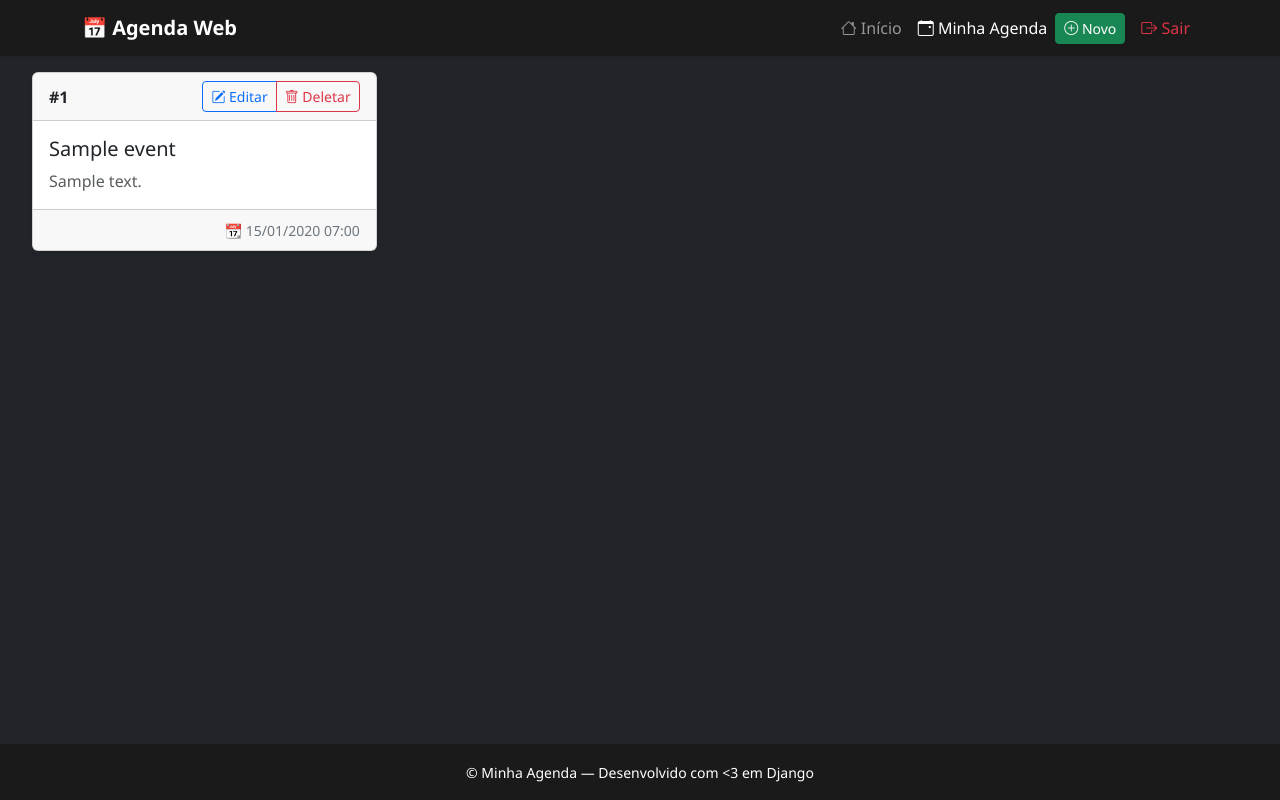
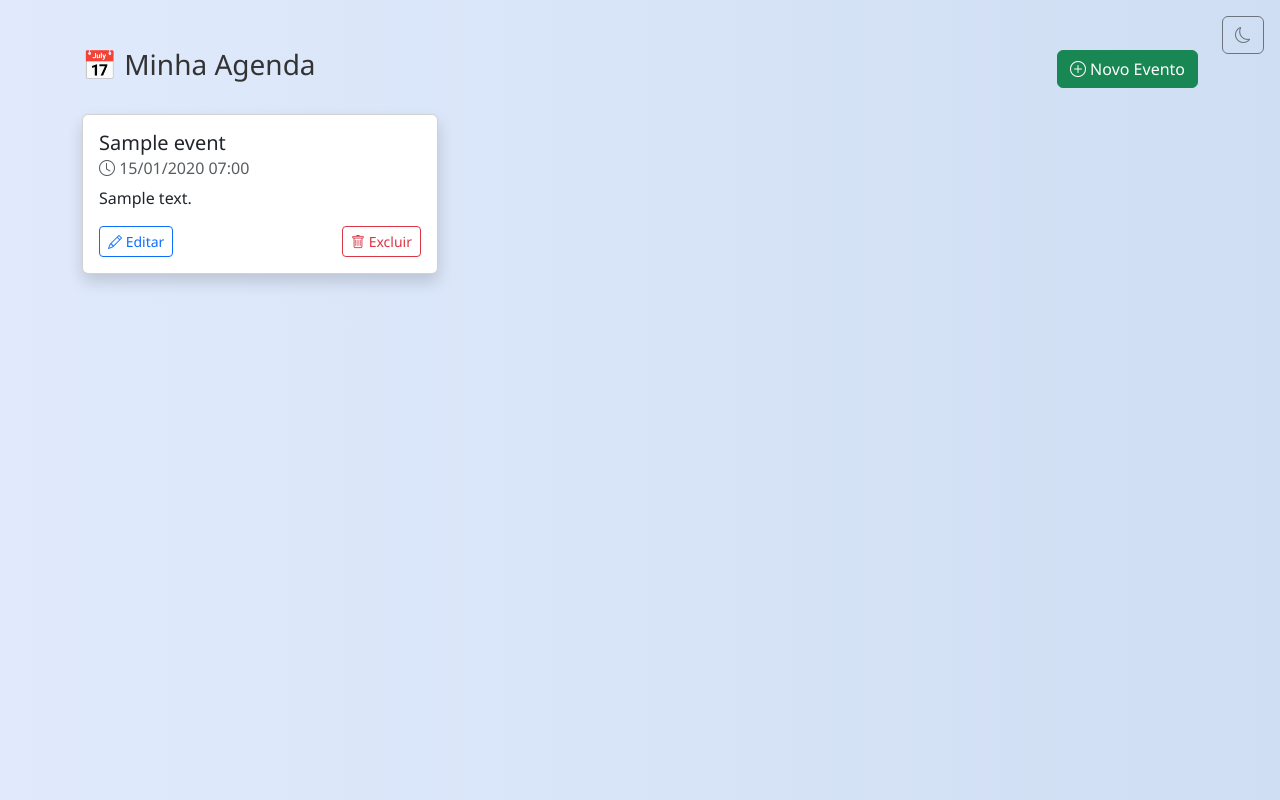
Before and after one commit to devisonsantana/agenda-web-django, a Django app: page /agenda/ in a window 1280 px wide. Run offline with Django 5.2, Linux system fonts and the light colour scheme; a user stored in the database is signed in; tables that the repository leaves empty hold one stand-in row (values such as "Sample post").

Commit message:
feat: update agenda page
- modify views
- add validations
- change html files
- add new styles
- add javascript to alternate theme and validate fields

```diff
--- a/authentication/views.py
+++ b/authentication/views.py
@@ -21,7 +21,7 @@ def login_user(request):
             next_url = request.GET.get('next', 'agenda')
             return redirect(to=next_url)
         else:
-            messages.error(request, 'Provided user or password invalid')
+            messages.error(request, 'Usuário ou senha inválidos.')
             return redirect(to='login')
     return render(request=request, template_name='login.html')
 
--- a/events/static/events/css/agenda.css
+++ /dev/null
@@ -1,8 +0,0 @@
-main {
-    margin: 0 2rem;
-}
-.content {
-    display: grid;
-    grid-template-columns: auto auto;
-    row-gap: 1rem;
-}
--- a/events/static/events/css/style.css
+++ b/events/static/events/css/style.css
@@ -5,3 +5,50 @@
     box-sizing: border-box;
     font-family: 'Segoe UI', Tahoma, Geneva, Verdana, sans-serif;
 }
+/* 🌞 Tema claro */
+body.bg-light {
+    background: linear-gradient(to right, #e0eafc, #cfdef3);
+    transition: background 0.3s;
+    color: #333;
+}
+
+/* 🌙 Tema escuro */
+body.dark {
+    background: linear-gradient(to right, #1f1c2c, #928dab);
+    color: #f0f0f0;
+}
+
+/* Card translúcido padrão */
+.card {
+    background: rgba(255, 255, 255, 0.8);
+    backdrop-filter: blur(10px);
+    border-radius: 12px;
+    transition: background 0.3s, color 0.3s;
+}
+
+/* Card modo escuro */
+body.dark .card {
+    background: rgba(0, 0, 0, 0.6);
+    color: #f0f0f0;
+}
+
+/* Botões padrão */
+.btn {
+    border-radius: 8px;
+    transition: background 0.3s, color 0.3s;
+}
+
+/* Botão de alternar tema */
+#theme-toggle {
+    z-index: 1050;
+}
+
+/* Inputs padrão */
+.form-control {
+    border-radius: 8px;
+}
+
+/* Alerts translúcidos */
+.alert {
+    backdrop-filter: blur(5px);
+}
--- /dev/null
+++ b/events/static/events/js/script.js
@@ -0,0 +1,5 @@
+function confirmDelete(eventId, eventTitle) {
+    if (confirm(`Deseja realmente excluir o evento "${eventTitle}"?`)) {
+        window.location.href = `/agenda/delete/${eventId}`;
+    }
+}
--- /dev/null
+++ b/events/static/events/js/theme.js
@@ -0,0 +1,16 @@
+document.addEventListener('DOMContentLoaded', () => {
+    const toggleBtn = document.getElementById('theme-toggle');
+    const themeIcon = document.getElementById('theme-icon');
+
+    if (localStorage.getItem('theme') === 'dark') {
+        document.body.classList.add('dark');
+        themeIcon.className = 'bi bi-sun';
+    }
+
+    toggleBtn.addEventListener('click', () => {
+        document.body.classList.toggle('dark');
+        const isDark = document.body.classList.contains('dark');
+        themeIcon.className = isDark ? 'bi bi-sun' : 'bi bi-moon';
+        localStorage.setItem('theme', isDark ? 'dark' : 'light');
+    });
+});
--- a/events/templates/agenda.html
+++ b/events/templates/agenda.html
@@ -1,19 +1,54 @@
 {% extends "model-page.html" %}
+
 {% load static %}
-{% block title %}<title>Agenda</title>{% endblock %}
-{% block css %}
-<link rel="stylesheet" href="{% static 'css/agenda.css' %}">{% endblock %}
+
+{% block title %}
+<title>Agenda</title>
+{% endblock %}
+
+{% block js %}
+<script src="{% static 'events/js/script.js' %}" defer></script>
+{% endblock %}
+
 
 {% block content %}
-<main>
-    {% if data %}
-    <div class="content">
-        {% include "model-event.html" %}
+
+<div class="d-flex justify-content-between align-items-center mb-4">
+    <h3>📅 Minha Agenda</h3>
+    <a href="{% url 'new' %}" class="btn btn-success">
+        <i class="bi bi-plus-circle"></i> Novo Evento
+    </a>
+</div>
+
+<!-- Grid de cards -->
+<div class="row g-4">
+    {% for event in events %}
+    <div class="col-md-6 col-lg-4">
+        <div class="card shadow h-100">
+            <div class="card-body d-flex flex-column">
+                <h5 class="card-title">{{ event.title }}</h5>
+                <h6 class="card-subtitle mb-2 text-muted">
+                    <i class="bi bi-clock"></i> {{ event.event_date|date:"d/m/Y H:i" }}
+                </h6>
+                <p class="card-text">{{ event.description|default:"(Sem descrição)" }}</p>
+
+                <div class="mt-auto d-flex justify-content-between">
+                    <a href="{% url 'edit' %}?id={{ event.id }}" class="btn btn-outline-primary btn-sm">
+                        <i class="bi bi-pencil"></i> Editar
+                    </a>
+                    <button class="btn btn-outline-danger btn-sm"
+                        onclick="confirmDelete('{{ event.id }}', '{{ event.title }}')">
+                        <i class="bi bi-trash"></i> Excluir
+                    </button>
+                </div>
+            </div>
+        </div>
     </div>
-    {% else %}
+    {% empty %}
     <div class="alert alert-warning text-center">
         Nenhum evento cadastrado ainda 😔
     </div>
-    {% endif %}
-</main>
+    {% endfor %}
+</div>
+
 {% endblock %}
--- a/events/templates/model-event.html
+++ b/events/templates/model-event.html
@@ -1,33 +1,51 @@
-<div class="row row-cols-1 row-cols-md-2 g-4">
-    {% for event in data %}
-    <div class="col">
-        <div class="card shadow-sm h-100">
-            <div class="card-header d-flex justify-content-between align-items-center">
-                <span><strong>#{{ event.id }}</strong></span>
-                <div class="btn-group btn-group-sm">
-                    <a href="?id={{ event.id }}" class="btn btn-outline-primary">
-                        <i class="bi bi-pencil-square"></i> Editar
+{% extends 'base.html' %}
+
+{% block title %}Minha Agenda{% endblock %}
+
+{% block content %}
+
+<div class="d-flex justify-content-between align-items-center mb-4">
+    <h3>📅 Minha Agenda</h3>
+    <a href="{% url 'new' %}" class="btn btn-success">
+        <i class="bi bi-plus-circle"></i> Novo Evento
+    </a>
+</div>
+
+<!-- Mensagens Django -->
+<div id="messages-container">
+    {% if messages %}
+        {% for message in messages %}
+        <div class="alert alert-{{ message.tags }} py-2">{{ message }}</div>
+        {% endfor %}
+    {% endif %}
+</div>
+
+<!-- Grid de cards -->
+<div class="row g-4">
+    {% for event in events %}
+    <div class="col-md-6 col-lg-4">
+        <div class="card shadow h-100">
+            <div class="card-body d-flex flex-column">
+                <h5 class="card-title">{{ event.title }}</h5>
+                <h6 class="card-subtitle mb-2 text-muted">
+                    <i class="bi bi-clock"></i> {{ event.event_date|date:"d/m/Y H:i" }}
+                </h6>
+                <p class="card-text">{{ event.description|default:"(Sem descrição)" }}</p>
+
+                <div class="mt-auto d-flex justify-content-between">
+                    <a href="{% url 'edit' %}?id={{ event.id }}" class="btn btn-outline-primary btn-sm">
+                        <i class="bi bi-pencil"></i> Editar
                     </a>
-                    <a href="{% url 'delete' event.id %}" class="btn btn-outline-danger"
-                        onclick="return confirm('Tem certeza que deseja excluir este evento?');">
-                        <i class="bi bi-trash"></i> Deletar
-                    </a>
+                    <button class="btn btn-outline-danger btn-sm" onclick="confirmDelete({{ event.id }}, '{{ event.title }}')">
+                        <i class="bi bi-trash"></i> Excluir
+                    </button>
                 </div>
-            </div>
-
-            <div class="card-body">
-                <h5 class="card-title">{{ event.title }}</h5>
-                <p class="card-text text-muted">
-                    {{ event.description|default:"(sem descrição)" }}
-                </p>
-            </div>
-
-            <div class="card-footer text-end">
-                <small class="text-secondary">
-                    📆 {{ event.event_date|date:"d/m/Y H:i" }}
-                </small>
             </div>
         </div>
     </div>
+    {% empty %}
+    <p class="text-center mt-4">Nenhum evento encontrado. Crie um novo evento!</p>
     {% endfor %}
 </div>
+
+{% endblock %}
--- a/events/templates/model-meta.html
+++ b/events/templates/model-meta.html
@@ -1,12 +1,16 @@
 {% load static %}
 <meta charset="UTF-8">
 <meta name="viewport" content="width=device-width, initial-scale=1.0">
+<link rel="apple-touch-icon" sizes="180x180" href="{% static 'events/assets/apple-touch-icon.png' %}">
+<link rel="icon" type="image/png" sizes="32x32" href="{% static 'events/assets/favicon-32x32.png' %}">
+<link rel="icon" type="image/png" sizes="16x16" href="{% static 'events/assets/favicon-16x16.png' %}">
+<link rel="manifest" href="{% static 'events/assets/site.webmanifest' %}">
+<!-- CSS styles -->
+<link rel="stylesheet" href="{% static 'events/css/style.css' %}">
+<!-- bootstrap -->
 <link href="https://cdn.jsdelivr.net/npm/bootstrap@5.3.8/dist/css/bootstrap.min.css" rel="stylesheet"
     integrity="sha384-sRIl4kxILFvY47J16cr9ZwB07vP4J8+LH7qKQnuqkuIAvNWLzeN8tE5YBujZqJLB" crossorigin="anonymous">
 <link rel="stylesheet" href="https://cdn.jsdelivr.net/npm/bootstrap-icons@1.11.3/font/bootstrap-icons.min.css">
-<link rel="stylesheet" href="{% static 'css/style.css' %}">
-<link rel="apple-touch-icon" sizes="180x180" href="{% static 'assets/apple-touch-icon.png' %}">
-<link rel="icon" type="image/png" sizes="32x32" href="{% static 'assets/favicon-32x32.png' %}">
-<link rel="icon" type="image/png" sizes="16x16" href="{% static 'assets/favicon-16x16.png' %}">
-<link rel="manifest" href="{% static 'assets/site.webmanifest' %}">
+<!-- JavaScript -->
+<script src="{% static 'events/js/theme.js' %}" defer></script>
 <!-- TODO: add new font family -->
--- a/events/templates/model-page.html
+++ b/events/templates/model-page.html
@@ -3,14 +3,22 @@
 
 <head>
     {% include "model-meta.html" %}
+    {% block title %}{% endblock %}
+    <!-- additional CSS -->
     {% block css %}{% endblock %}
-    {% block title %}{% endblock %}
+    <!-- additional JavaScript -->
+    {% block js %}{% endblock %}
 </head>
 
-<body class="d-flex flex-column min-vh-100 bg-dark">
-    {% include "model-navbar.html" %}
-    {% block content %}{% endblock %}
-    {% include "model-footer.html" %}
+<body class="bg-light">
+
+    <button id="theme-toggle" class="btn btn-outline-secondary position-fixed top-0 end-0 m-3" title="Alternar tema">
+        <i id="theme-icon" class="bi bi-moon"></i>
+    </button>
+
+    <main class="container py-5">
+        {% block content %}{% endblock %}
+    </main>
+    <script src="https://cdn.jsdelivr.net/npm/bootstrap@5.3.8/dist/js/bootstrap.bundle.min.js"></script>
 </body>
-
 </html>
--- a/events/urls.py
+++ b/events/urls.py
@@ -4,7 +4,7 @@ from . import views
 urlpatterns = [
     path(route='', view=views.get_all_events, name='agenda'),
     path(route='new/', view=views.add_event, name='new'),
-    path(route='edit/<int:id>/', view=views.edit_event, name='edit'),
+    path(route='edit', view=views.edit_event, name='edit'),
     path(route='delete/<int:id>', view=views.delete_event, name='delete')
 ]
 
--- a/events/views.py
+++ b/events/views.py
@@ -2,48 +2,71 @@ from django.shortcuts import render, redirect, get_object_or_404
 from django.contrib.auth.decorators import login_required
 from django.http import HttpRequest
 from events.models import Event
-
-# TODO: create new user
+from django.contrib import messages
 
 @login_required(login_url='/login')
-def add_event(request):
-    if request.POST:
-        id = request.POST.get('id')
-        title = request.POST.get('title')
-        event_date = request.POST.get('event-date')
-        description = request.POST.get('description')
-        user = request.user
-        if id:
-            Event.objects.filter(id=id, user=user).update(title=title, description=description, event_date=event_date)
-        else:
-            Event.objects.create(title=title, description=description, event_date=event_date, user=user)
-        return redirect('/agenda')
-    return render(request, 'create-event.html')
-
-# TODO: update a event
+def get_all_events(request: HttpRequest):
+    events = Event.objects.filter(user=request.user)
+    context = {
+        'events': events
+    }
+    return render(request=request, template_name='agenda.html', context=context)
 
 @login_required(login_url='/login')
-def edit_event(request:HttpRequest):
-    id = request.GET.get('id')
-    if id:
+def add_event(request: HttpRequest):
+    if request.POST:
+        title = request.POST.get('title').strip()
+        event_date = request.POST.get('event-date')
+        description = request.POST.get('description').strip()
         user = request.user
-        data = {}
-        data['event'] = Event.objects.filter(user=user).get(id=id)
-        return render(request, 'edit-event.html', data)
-    return redirect('/agenda')
 
-# TODO: delete a event
+        if not title:
+            messages.error(request=request, message='O título é obrigatório.')
+            return redirect(to='new')
+
+        if not event_date:
+            messages.error(request=request, message='A data é obrigatória.')
+            return redirect(to='new')
+
+        Event.objects.create(title=title, event_date=event_date, description=description, user=user)
+
+        return redirect(to='agenda')
+    return render(request=request, template_name='event.html')
 
 @login_required(login_url='/login')
-def delete_event(request:HttpRequest, id):
-    event = Event.objects.get(id=id)
-    if event.user == request.user:
-        event.delete()
-    return redirect('/agenda')
+def edit_event(request: HttpRequest):
+    event_id = request.GET.get('id')
 
+    if request.method == 'POST':
+        event = get_object_or_404(klass=Event, id=event_id, user=request.user)
+        title = request.POST.get('title').strip()
+        event_date = request.POST.get('event-date')
+        description = request.POST.get('description').strip()
+
+        if not title:
+            messages.error(request=request, message='O titulo é obrigatório.')
+            return redirect(to=f'/agenda/edit?id={event_id}')
+
+        if not event_date:
+            messages.error(request=request, message='A data é obrigatória.')
+            return redirect(to=f'/agenda/edit?id={event_id}')
+
+        event.title = title
+        event.event_date = event_date
+        event.description = description
+        event.save()
+        return redirect(to='agenda')
+
+    if event_id:
+        event = get_object_or_404(klass=Event, id=event_id, user=request.user)
+        context = {
+            'event': event
+        }
+        return render(request=request, template_name='event.html', context=context)
+    return redirect(to='agenda')
 
 @login_required(login_url='/login')
-def get_all_events(request):
-    event = Event.objects.filter(user=request.user)
-    response = {'data' : event}
-    return render(request, 'agenda.html', response)
+def delete_event(request: HttpRequest, id: int):
+    event = get_object_or_404(Event, id=id, user=request.user)
+    event.delete()
+    return redirect('agenda')
```
Also changed, not shown: authentication/templates/login.html (+10 -8 lines), events/static/events/js/validator.js (added, +30 -0 lines), events/templates/create-event.html (deleted, +0 -48 lines), events/templates/edit-event.html (deleted, +0 -24 lines), events/templates/event.html (added, +60 -0 lines).
